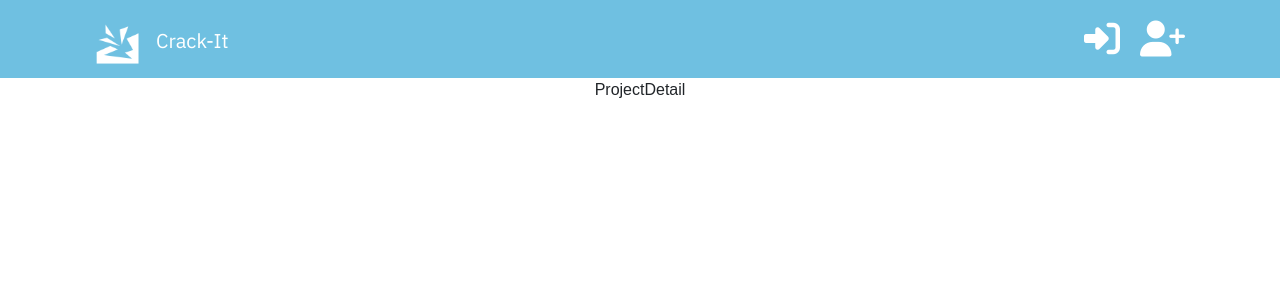
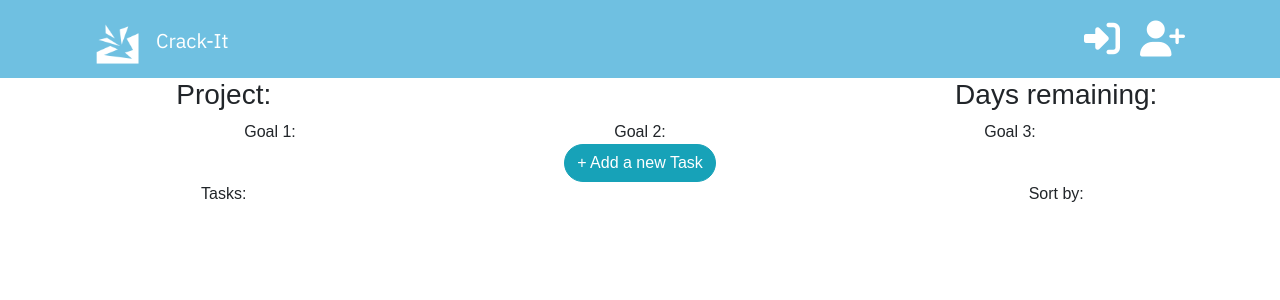
Before and after one commit to alcl2000/Amy-Lewis-PP5-FE, a React (Create React App) app: page /projects/1 in a window 1280 px wide. Shown: the top 300 px of the page. Built offline with nearby package versions, Linux system fonts and the light colour scheme; no server answers.

Commit message:
add: details

```diff
--- a/src/pages/projects/ProjectDetail.js
+++ b/src/pages/projects/ProjectDetail.js
@@ -1,8 +1,39 @@
 import React from 'react'
+import { Container, Col, Row} from 'react-bootstrap'
+import { Link } from 'react-router-dom/cjs/react-router-dom.min'
 
 const ProjectDetail = () => {
   return (
-    <div>ProjectDetail</div>
+    <section>
+        <Container>
+            <Row>
+                <Col sm={3}>
+                    <h3>Project:</h3>
+                </Col>
+                <Col sm={6}></Col>
+                <Col sm={3}>
+                    <h3>Days remaining:</h3>
+                </Col>
+            </Row>
+            <Row>
+                <Col sm={4}>Goal 1:</Col>
+                <Col sm={4}>Goal 2:</Col>
+                <Col sm={4}>Goal 3:</Col>
+            </Row>
+            <Link to='/tasks/create' className='btn btn-large pill btn-info rounded-pill'>+ Add a new Task</Link>
+        </Container>
+        <Container>
+            <Row>
+                <Col sm={3}>
+                    Tasks:
+                </Col>
+                <Col sm={6}></Col>
+                <Col sm={3}>
+                    Sort by:
+                </Col>
+            </Row>
+        </Container>
+    </section>
   )
 }
 
```
